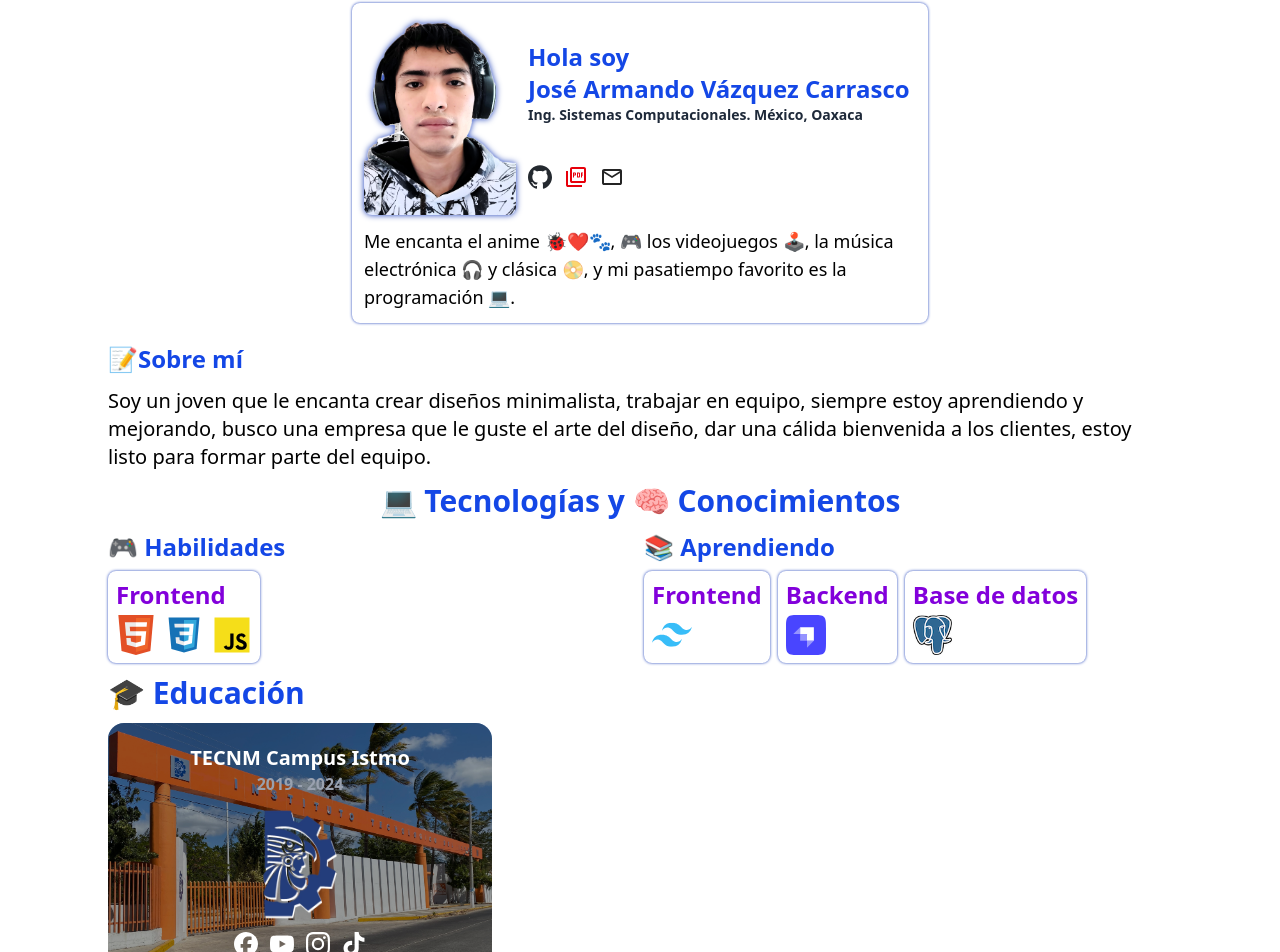
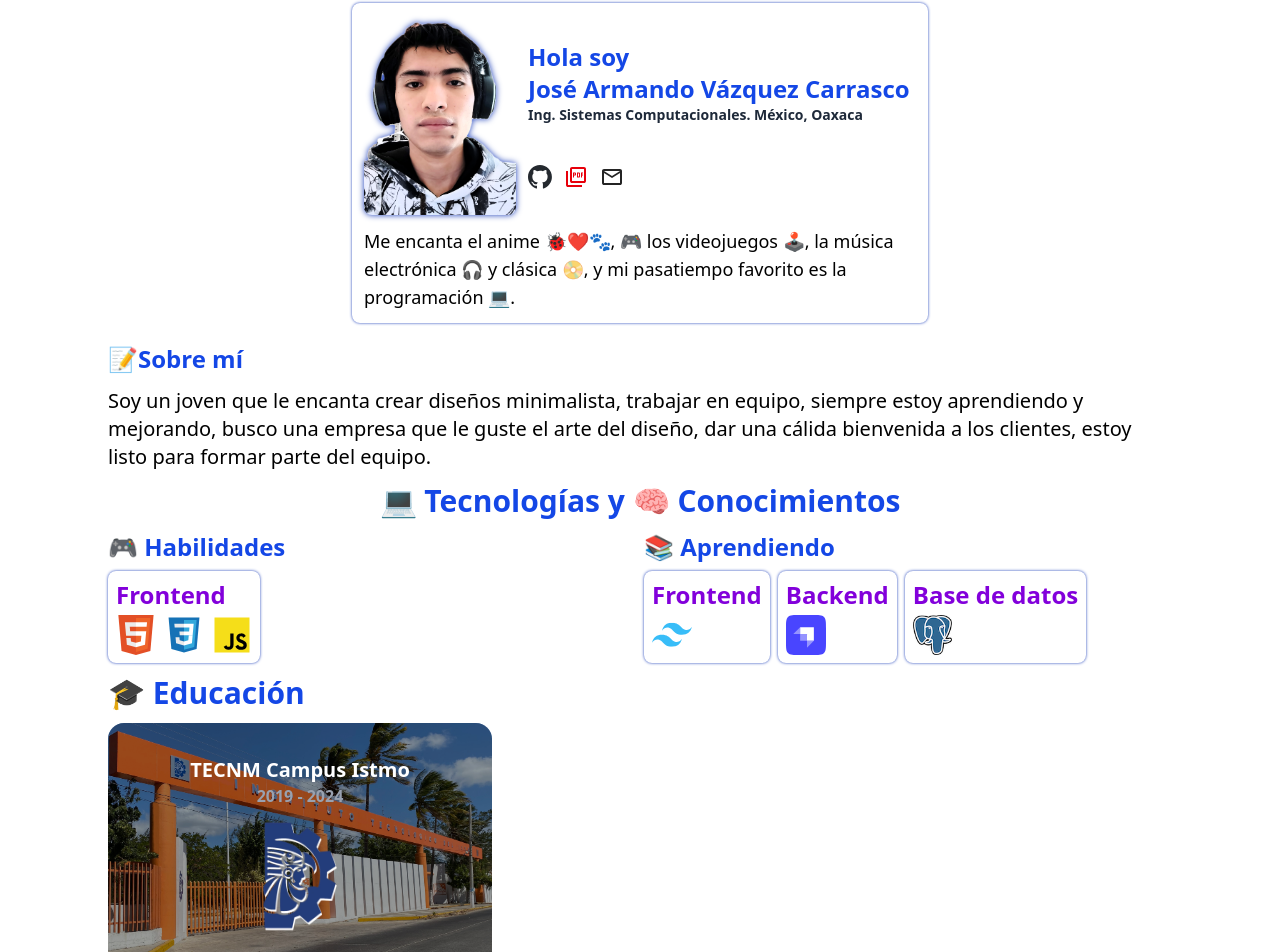
Before and after one commit to Armando29vc/portafolio, a React (Vite) app: page / in a window 1280 px wide. Shown: the part 169-1121 px from the top of the page. Built offline with nearby package versions, Linux system fonts and the light colour scheme.

Commit message:
actualizacion

```diff
--- a/src/components/main/Educacion.jsx
+++ b/src/components/main/Educacion.jsx
@@ -20,25 +20,7 @@ export default function Educacion() {
             <div className="py-3">
               <img src="img/tecnm.png" alt="" className="w-28 drop-shadow-[1px_2px_#fff]" />
             </div>
-            <div className="flex gap-3">
-              {tecnmData.map(({ href, iconSrc, title }, index) => (
-                <button
-                  className="cursor-pointer"
-                  title={title}
-                  onClick={() => {
-                    const url = href
-                    window.open(url, "_blank", "noopener,noreferrer");
-                  }}
-                >
-                  <svg className="w-6 h-6">
-                    <use
-                      className={`fill-white`}
-                      href={iconSrc}
-                    />
-                  </svg>
-                </button>
-              ))}
-            </div>
+
           </div>
         </div>
 
--- a/src/components/main/SobreMi.jsx
+++ b/src/components/main/SobreMi.jsx
@@ -26,8 +26,8 @@ export default function SobreMi() {
                   window.open(url, "_blank", "noopener,noreferrer");
                 }}
               >
-                <svg className="w-8 h-8 md:w-6 md:h-6">
-                  <use className={`${darkMode ? "fill-white" : "fill-[#24292f]"}`} href="img/sprite.svg#github" />
+                <svg className={`w-8 h-8 md:w-6 md:h-6 ${darkMode ? "fill-[#fff]" : "fill-[#24292f]"}`}>
+                  <use href="img/sprite.svg#github" />
                 </svg>
               </button>
               <button
--- a/vite.config.js
+++ b/vite.config.js
@@ -6,5 +6,5 @@ import tailwindcss from '@tailwindcss/vite'
 // https://vite.dev/config/
 export default defineConfig({
   plugins: [react(), tailwindcss()],
-  base: "/",
+  base: "/portafolio/",
 });
```
Also changed, not shown: public/img/sprite.svg.
